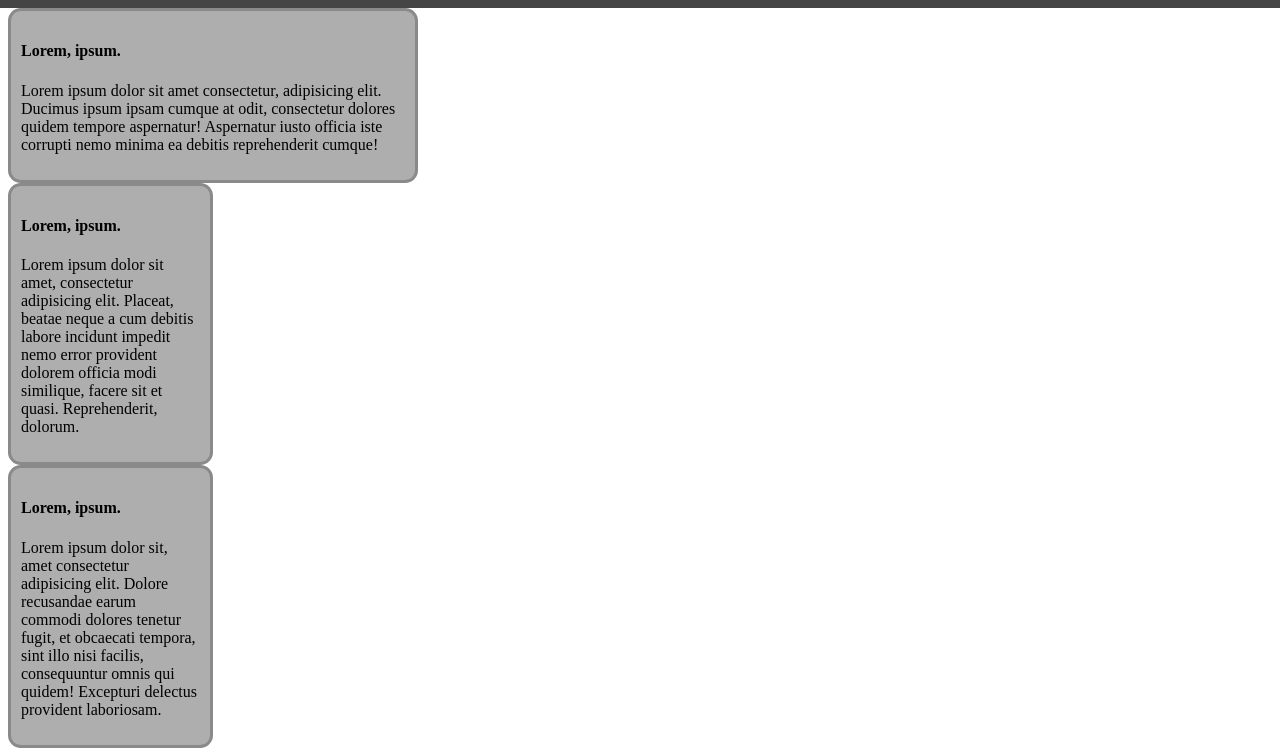
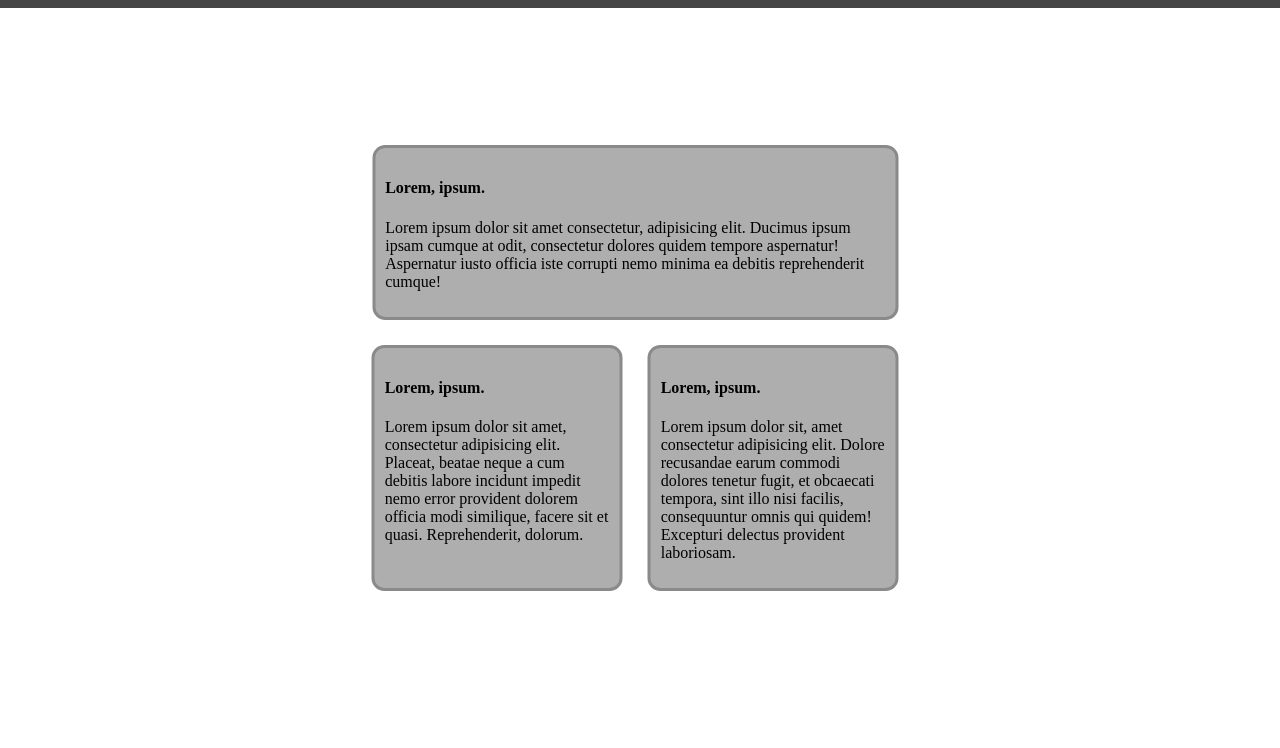
Before and after one commit to Kavci034/Lorem-Site, a plain HTML site: page index.html in a window 1280 px wide. Shown: the part 67-815 px from the top of the page. Drawn offline with nearby package versions, Linux system fonts and the light colour scheme; files that its build step writes are made by us from their sources.

Commit message:
Layed the cards out and also centered them

```diff
--- a/css/style.scss
+++ b/css/style.scss
@@ -39,25 +39,34 @@ main {
 
 // Cards
 
-// Main Card(No Positioning)
-// TODO: Positions This Above The Bottom Cards With a Little Bit Margin
-// While Maintaining the same width as the bottom cards and their spacing
+// Set The Grid Up
+.card-container {
+    display: grid;
+    gap: 25px;
+    margin: auto;
+    justify-items: center;
+    position: absolute;
+    left: 49vw;
+    top: 45vh;
+    transform: translate(-50%, -50%);
+}
+
+// Main Card
 .main-card {
-    width: 30vw;
+    width: 500px;
+    background-color: #aeaeae;
+    padding: 10px;
+    border: 3px solid rgb(138, 138, 138);
+    border-radius: 1vw;
+    grid-column-start: 1;
+    grid-column-end: 3;
+}
+
+// Bottom Cards
+.bottom-card {
+    width: 225px;
     background-color: #aeaeae;
     padding: 10px;
     border: 3px solid rgb(138, 138, 138);
     border-radius: 1vw;
 }
-
-// Bottom Cards (No Pos)
-// TODO: Position These At The Bottom Of The Main Card
-// Also While Making The Cards Side to Side
-
-.bottom-card {
-    width: 14vw;
-    background-color: #aeaeae;
-    padding: 10px;
-    border: 3px solid rgb(138, 138, 138);
-    border-radius: 1vw;
-}
```
